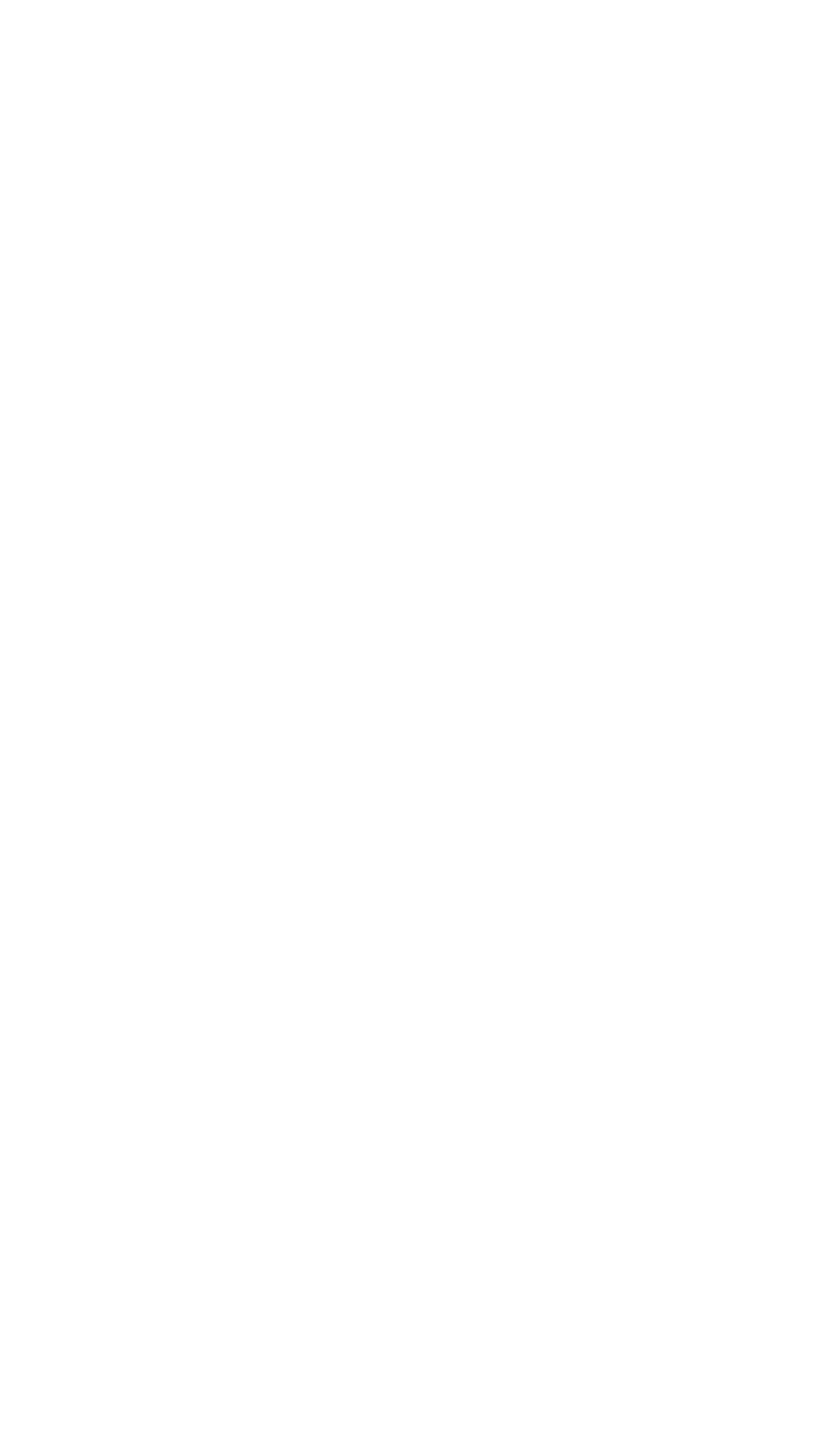
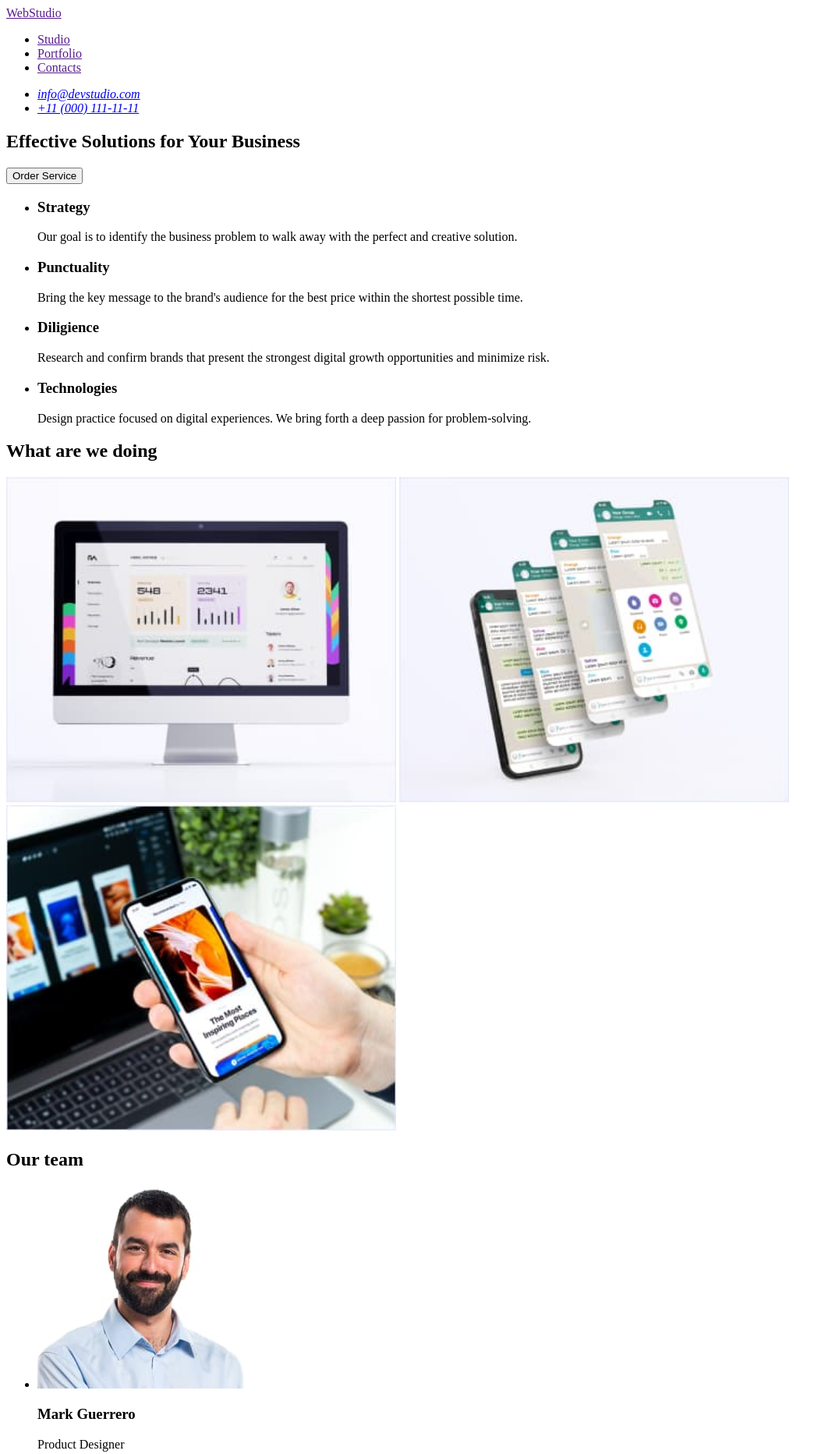
Before and after one commit to OlegShinka/goit-markup-hw-01, a plain HTML site: page index.html in a window 1280 px wide. Shown: the top 1865 px of the page at 78% size, without its empty margins (0-1067 px from the left). Before the commit the page ends 800 px from the top, so only its background shows below. Drawn offline with Linux system fonts and the light colour scheme.

Commit message:
ver-no-css

```diff
--- a/index.html
+++ b/index.html
@@ -5,11 +5,95 @@
     <meta charset="UTF-8">
     <meta http-equiv="X-UA-Compatible" content="IE=edge">
     <meta name="viewport" content="width=device-width, initial-scale=1.0">
-    <title>Document</title>
+    <title>WebStudio</title>
 </head>
 
 <body>
+    <header>
+        <nav>
+            <a href="">WebStudio</a>
+            <ul>
+                <li><a href="">Studio</a></li>
+                <li><a href="">Portfolio</a></li>
+                <li><a href="">Contacts</a></li>
+            </ul>
+        </nav>
+        <address>
+            <ul>
+                <li><a href="mailto:info@devstudio.com">info@devstudio.com</a></li>
+                <li><a href="tel:+11(000)111-11-11">+11 (000) 111-11-11</a></li>
+            </ul>
+        </address>
+    </header>
+    <main>
+        <section>
+            <h1>Effective Solutions for Your Business</h1>
+            <button type="button">
+                Order Service
+            </button>
+        </section>
+        <section>
+            <!-- <h2 hidden>Our strengths</h2> -->
+            <ul>
+                <li>
+                    <h3> Strategy</h3>
+                    <p>Our goal is to identify the business
+                        problem to walk away with the perfect and creative solution.</p>
+                </li>
+                <li>
+                    <h3>Punctuality</h3>
+                    <p>Bring the key message to the brand's audience for the best price within the shortest possible
+                        time.</p>
+                </li>
+                <li>
+                    <h3>Diligience</h3>
+                    <p>Research and confirm brands that present the strongest digital growth opportunities and minimize
+                        risk.</p>
+                </li>
+                <li>
+                    <h3>Technologies</h3>
+                    <p>Design practice focused on digital experiences. We bring forth a deep passion for
+                        problem-solving.</p>
+                </li>
+            </ul>
+        </section>
+        <section>
+            <h2>What are we doing</h2>
+            <img src="./images/desktop.jpg" alt="Desktop version" width="500">
+            <img src="./images/mobile.jpg" alt="Mobile version" width="500">
+            <img src="./images/img.jpg" alt="Using method" width="500">
+        </section>
+        <section>
+            <h2>Our team</h2>
+            <ul>
+                <li>
+                    <img src="./images/mark.jpg" alt="Mark Guerrero">
+                    <h3>Mark Guerrero</h3>
+                    <p>Product Designer</p>
+                </li>
+                <li>
+                    <img src="./images/tom.jpg" alt="Tom Ford">
+                    <h3>Tom Ford</h3>
+                    <p>Frontend Developer</p>
+                </li>
+                <li>
+                    <img src="./images/camila.jpg" alt="Camila Garcia">
+                    <h3>Camila Garcia</h3>
+                    <p>Marketing</p>
+                </li>
+                <li>
+                    <img src="./images/danile.jpg" alt="Daniel Wilson">
+                    <h3>Daniel Wilson</h3>
+                    <p>UI Designer</p>
+                </li>
+            </ul>
+        </section>
 
+    </main>
+    <footer>
+        <a href="">WebStudio</a>
+        <p>Increase the flow of customers and sales for your business with digital marketing & growth solutions.</p>
+    </footer>
 </body>
 
 </html>
```
Also changed, not shown: images/camila.jpg (added), images/danile.jpg (added), images/desktop.jpg (added), images/img.jpg (added), images/mark.jpg (added), images/mobile.jpg (added), images/tom.jpg (added), 2 other files.
